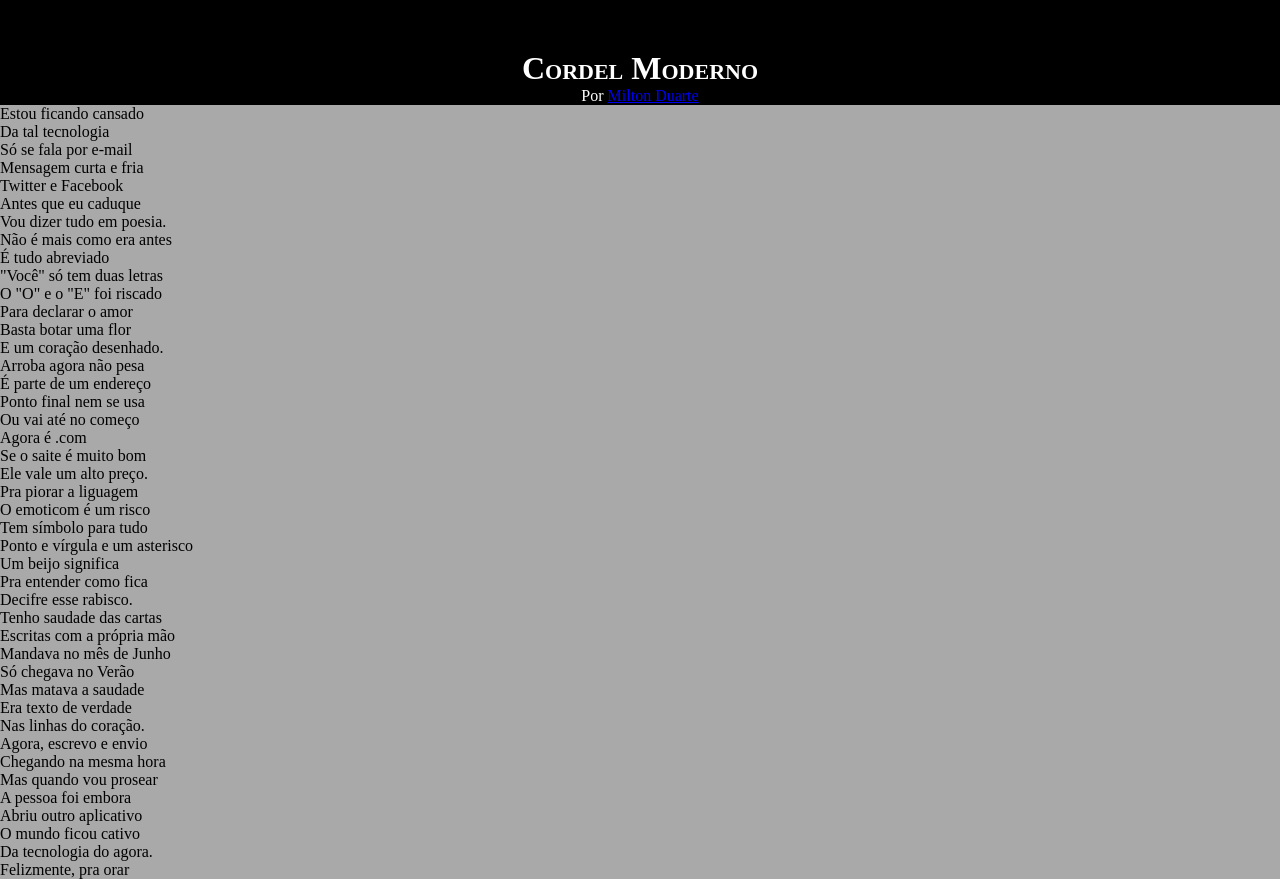
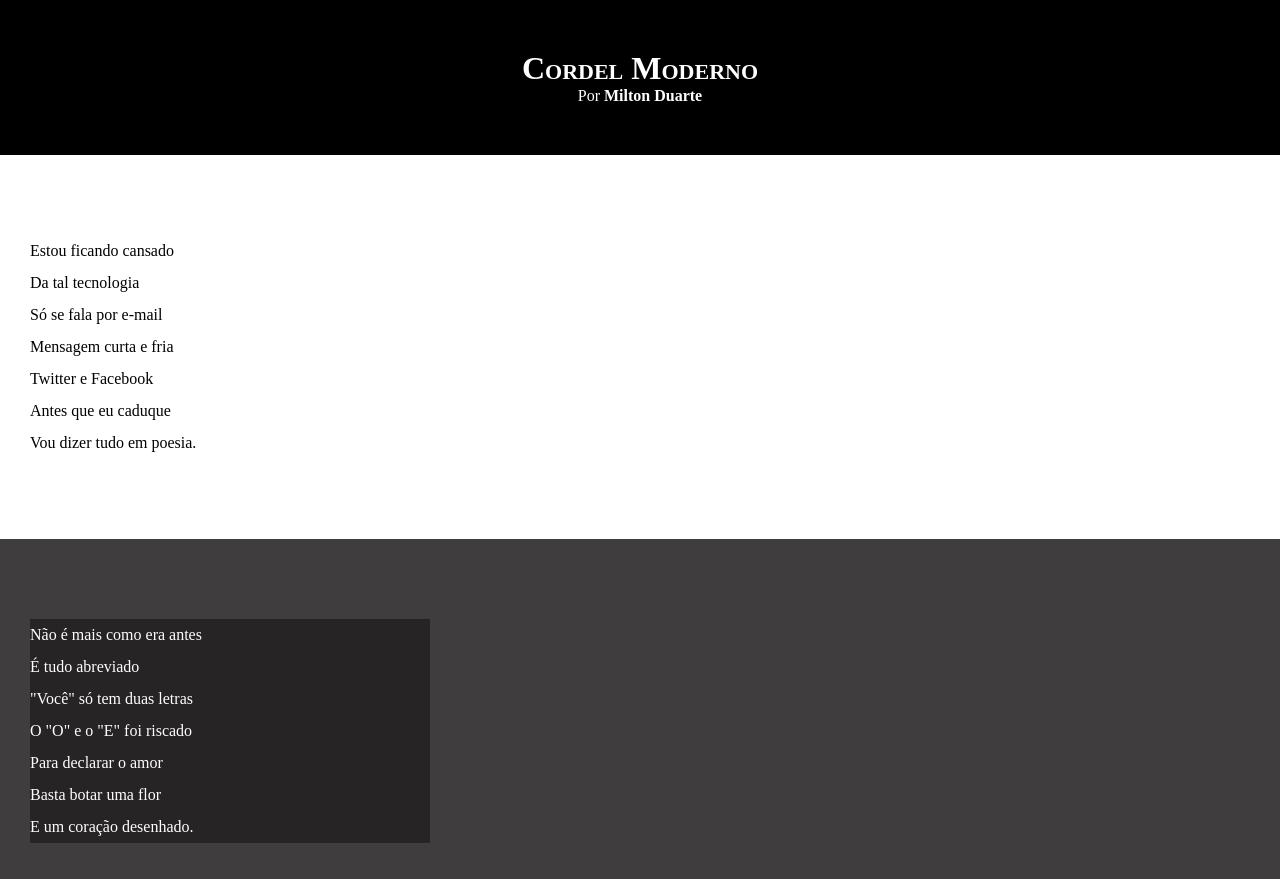
Before and after one commit to PauloM18/Projeto-Cordel, a plain HTML site: page index.html in a window 1280 px wide. Shown: the top 879 px of the page. Drawn offline with Linux system fonts and the light colour scheme.

Commit message:
atualizar

```diff
--- a/estilo/style.css
+++ b/estilo/style.css
@@ -21,29 +21,41 @@ header > h1 {
     font-variant:small-caps;
 
 }
-
-main {
-    font: 3em var(--fonte-corpo);
-    text-align: left;
-    width: 500px;
-    padding: 20px;
-    margin: 20px;
+header > p {
+    padding-bottom: 50px;
 }
 
+header a, footer a {
+    color: white;
+    text-decoration: none;
+    font-weight: bolder;
+}
+header a:hover, footer a:hover {
+    text-decoration: underline;
+}
+
+section {
+    padding-top: 10vh;
+    padding-bottom: 10vh;
+    line-height: 2em;
+    padding-left: 30px;
+}
+section.normal {
+    background-color: white;
+    color: black;
+}
+section.imagem {
+    background-color: rgb(63, 61, 61);
+    color: white;
+}
+section.imagem > p {
+    width: 400px;
+    background-color: rgba(0, 0, 0, 0.404);
+}
 
 footer {
     background-color: black;
     color: white;
     text-align: center;
-    font: 0.8em var(--fonte-link);
-    padding: 5px;
+    padding: 10px;
 }
-footer a {
-    color: white;
-    font-weight: bolder;
-    text-decoration: none;
-}
-.rodape:hover {
-    text-decoration: underline;
-    color: white;
-}
```
